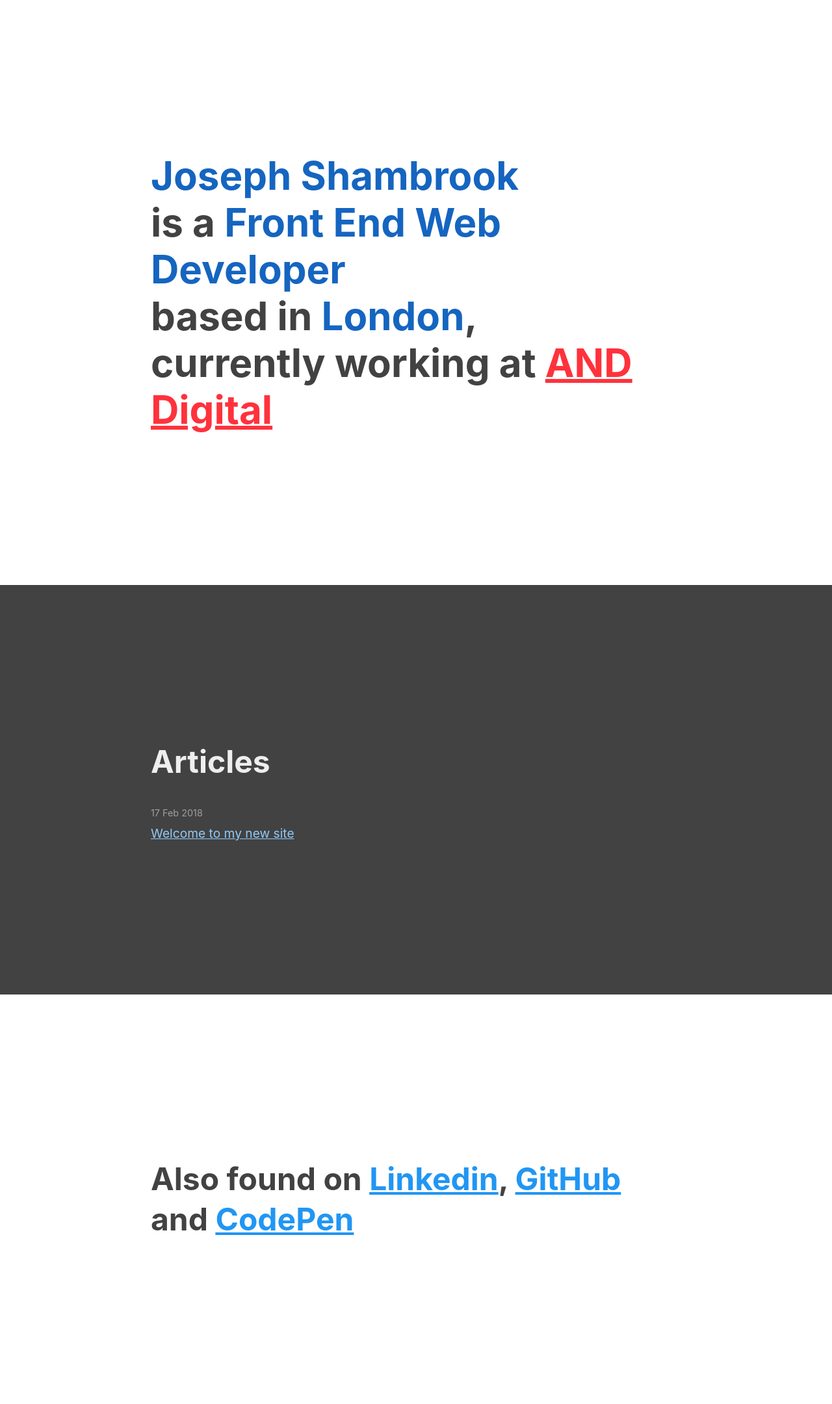
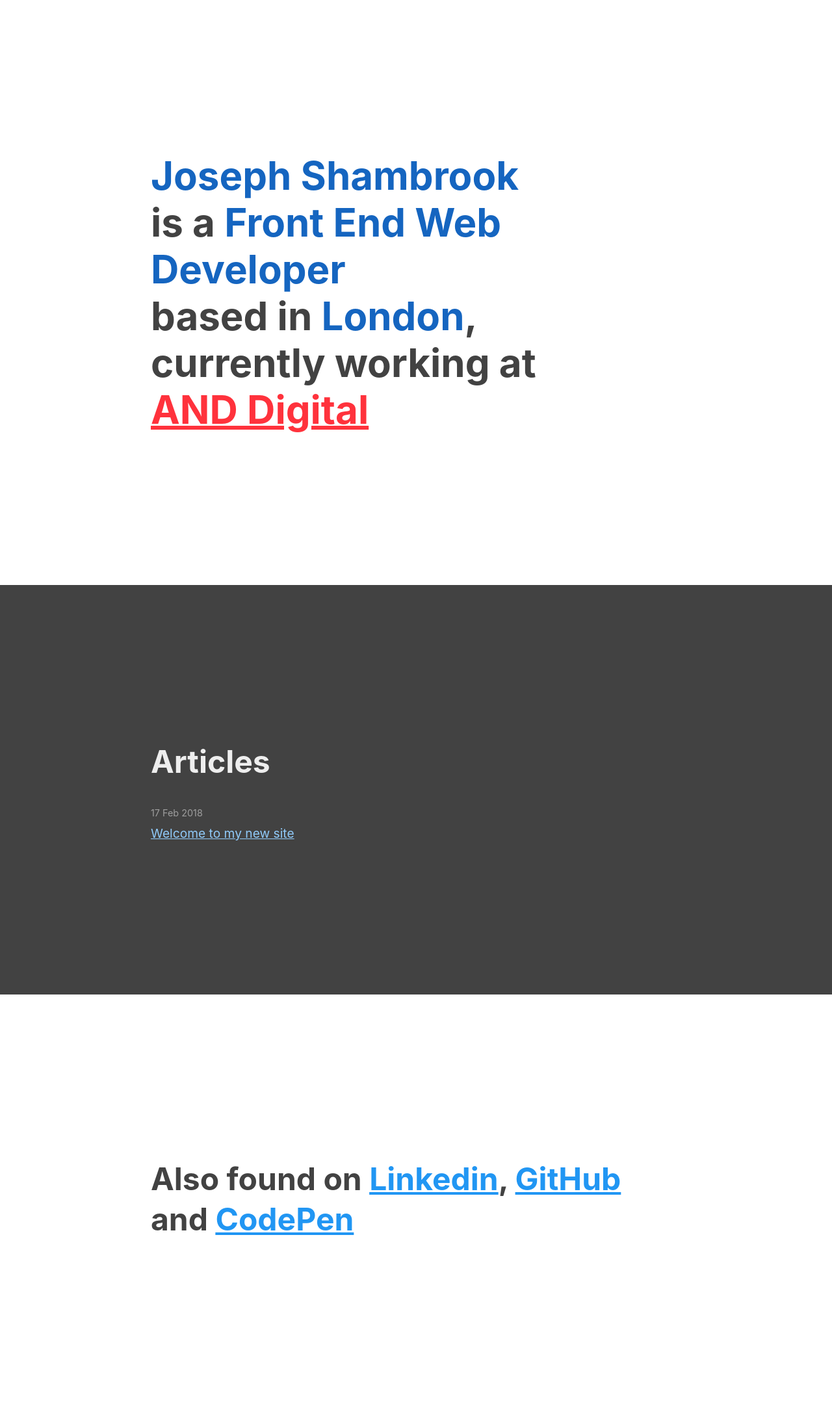
Before and after one commit to josephshambrook/josephshambrook.github.io, a Jekyll site: the page built from index.html, in a window 1280 px wide. Shown: the whole page at 65% size. Built offline with Jekyll 4.4.1, drawn with Linux system fonts in a browser that asks for light colours; the list of posts is cut into pages by our own code.

Commit message:
Prevent AND Digital from wrapping on homepage

```diff
--- a/_sass/josephshambrook.scss
+++ b/_sass/josephshambrook.scss
@@ -196,6 +196,11 @@
   color: var(--color-red-and);
 }
 
+// helpers
+.nowrap {
+  white-space: nowrap;
+}
+
 @media screen and (min-width: 30rem) {
   :root {
     --intro-font-size: 2.75rem;
--- a/index.html
+++ b/index.html
@@ -11,7 +11,7 @@
       <div><span class="intro__highlight">Joseph Shambrook</span></div>
       <div>is a <span class="intro__highlight">Front End Web Developer</span></div>
       <div>based in <span class="intro__highlight">London</span>,</div>
-      <div>currently working at <a href="https://and.digital" target="_blank" class="link link--and">AND Digital</a></div>
+      <div>currently working at <a href="https://and.digital" target="_blank" class="link link--and nowrap">AND Digital</a></div>
     </h1>
   </div>
 </header>
```
